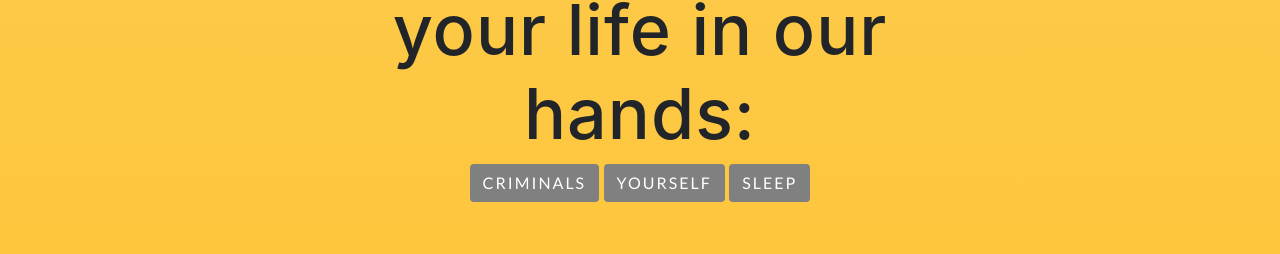
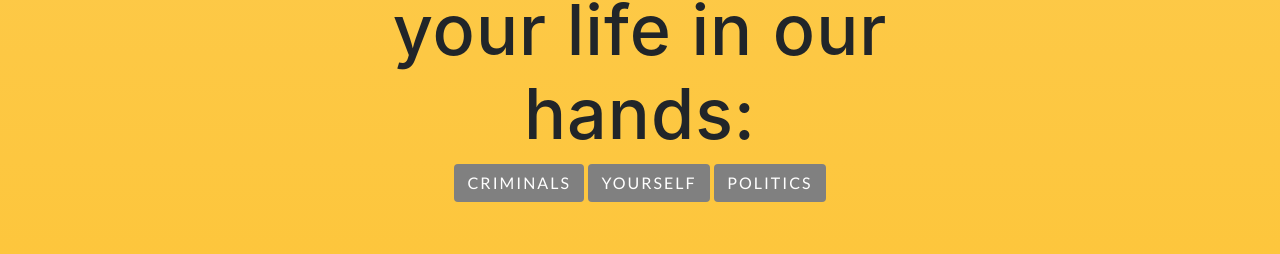
Before and after one commit to JaredGMead/KnowPhone, a website with bundled scripts: page safety.html in a window 1280 px wide. Shown: the part 1130-1384 px from the top of the page. Built offline with nearby package versions, Linux system fonts and the light colour scheme; a web font is replaced by a local one.

Commit message:
Jared - Fixed small typo in safety.html

```diff
--- a/safety.html
+++ b/safety.html
@@ -77,7 +77,7 @@
               <div class="col-lg-8 mx-auto">
                 <a href="#criminals" class="btn btn-outline btn-xl js-scroll-trigger" style= "background-color:grey">Criminals</a>
                 <a href="#diet" class="btn btn-outline btn-xl js-scroll-trigger" style= "background-color:grey">Yourself</a>
-                <a href="#sleep" class="btn btn-outline btn-xl js-scroll-trigger" style= "background-color:grey">Sleep</a>
+                <a href="#sleep" class="btn btn-outline btn-xl js-scroll-trigger" style= "background-color:grey">Politics</a>
               </div>
             </div>
           </div>
```
Also changed, not shown: index.html (+1 -1 lines).
